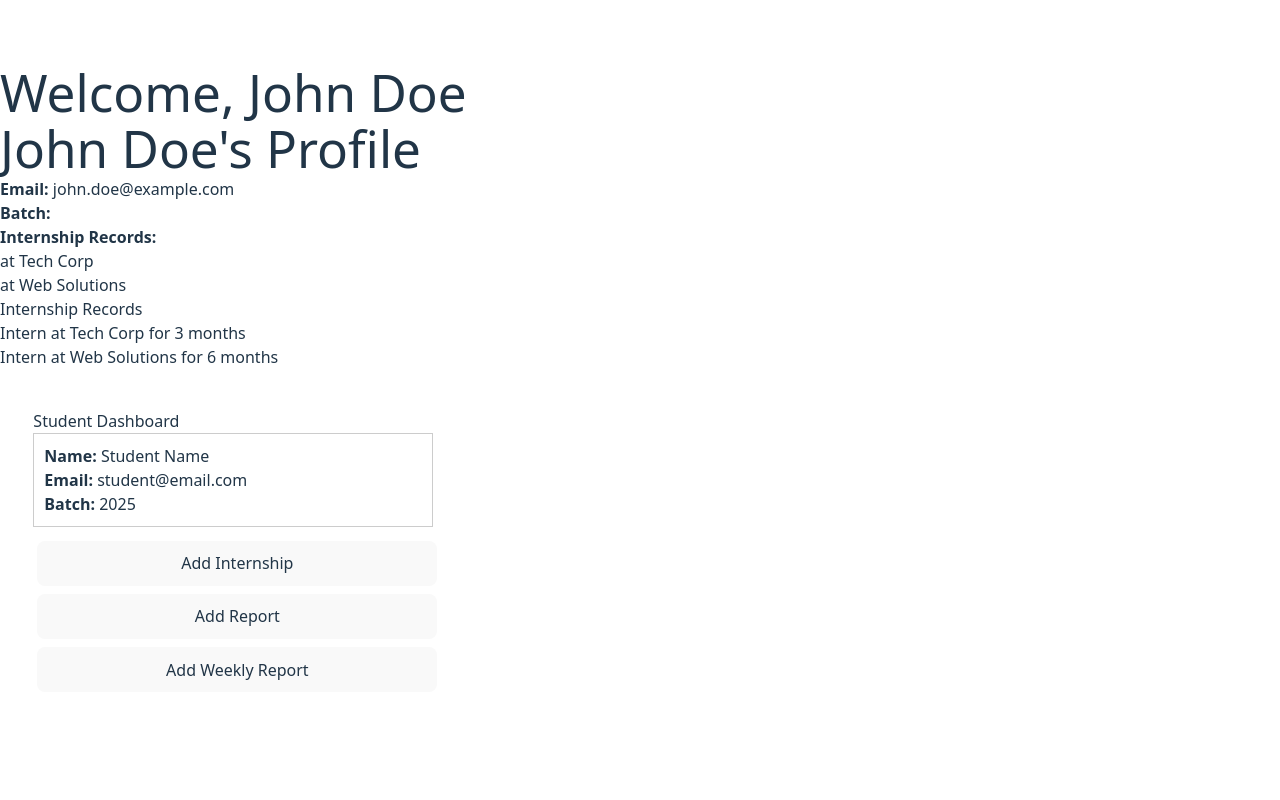
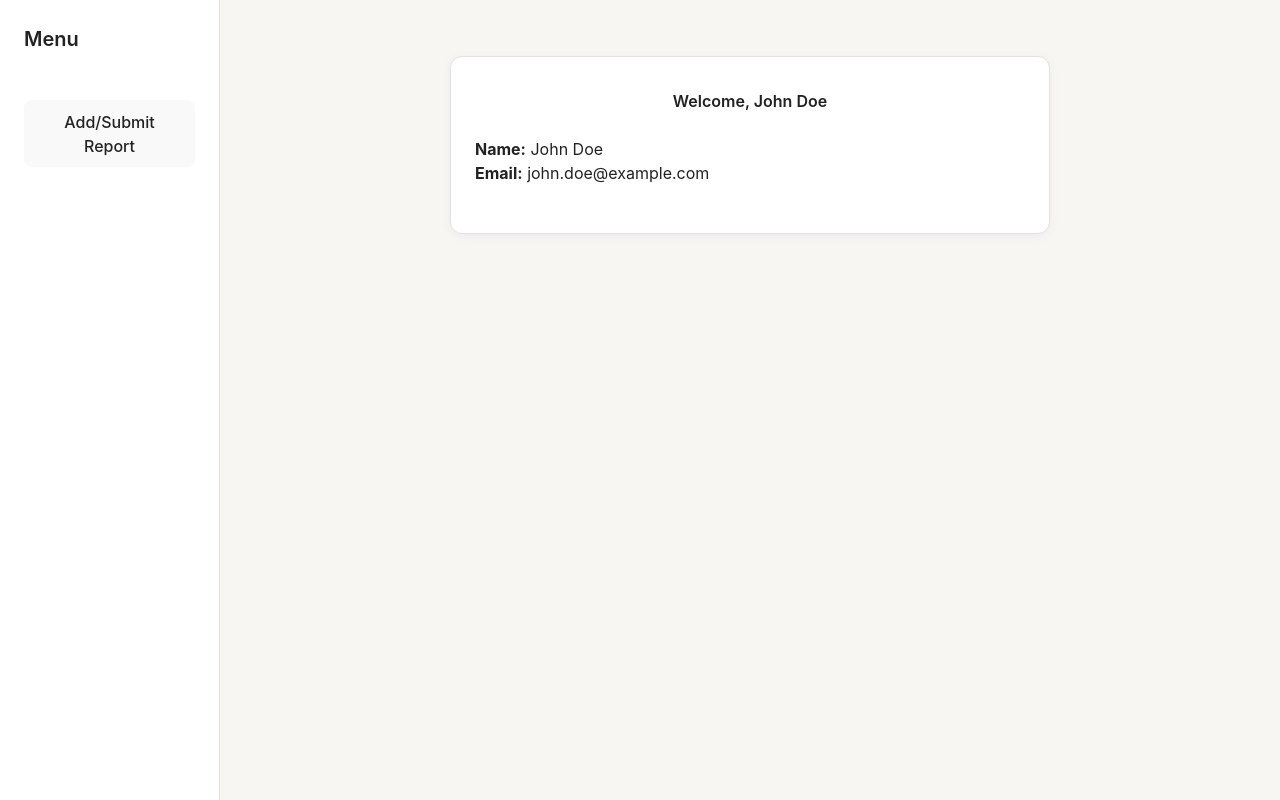
Before and after one commit to KushalvDesai/Internpool, a React (Vite) app in the folder fe/: page /dashboard in a window 1280 px wide. Built offline with nearby package versions, Linux system fonts and the light colour scheme.

Commit message:
added weekly report

```diff
--- a/fe/src/App.css
+++ b/fe/src/App.css
@@ -1,4 +1,4 @@
-@import 'tailwindcss';
+/* @import 'tailwindcss';
 
 #root {
   max-width: 1280px;
@@ -41,4 +41,4 @@
 
 .read-the-docs {
   color: #888;
-}
+} */
--- a/fe/src/App.jsx
+++ b/fe/src/App.jsx
@@ -3,6 +3,7 @@ import { BrowserRouter as Router, Routes, Route } from 'react-router-dom';
 import Signup from './components/Signup';
 import Login from './components/Login';
 import Dashboard from './components/Dashboard';
+import WeeklyReport from './components/WeeklyReport';
 
 const App = () => (
   <Router>
@@ -10,6 +11,7 @@ const App = () => (
       <Route path="/" element={<Signup />} />
       <Route path="/login" element={<Login />} />
       <Route path="/dashboard" element={<Dashboard />} />
+      <Route path="/weekly-report" element={<WeeklyReport />} />
     </Routes>
   </Router>
 );
--- a/fe/src/components/Dashboard.jsx
+++ b/fe/src/components/Dashboard.jsx
@@ -1,87 +1,37 @@
-import React, { useState } from 'react';
-import Profile from './Profile';
+import React from 'react';
+import { useNavigate } from 'react-router-dom';
 
 const Dashboard = () => {
-  const [show, setShow] = useState('');
-  const [msg, setMsg] = useState('');
+  const navigate = useNavigate();
 
-  // Sample student data, this could be fetched from an API or context
+  // Sample student data
   const studentData = {
     name: 'John Doe',
     email: 'john.doe@example.com',
-    internshipRecords: [
-      { id: 1, company: 'Tech Corp', position: 'Intern', duration: '3 months' },
-      { id: 2, company: 'Web Solutions', position: 'Intern', duration: '6 months' },
-    ],
-  };
-
-  // Dummy profile data
-  const profile = { name: 'Student Name', email: 'student@email.com', batch: '2025' };
-
-  // Minimal forms
-  const forms = {
-    internship: (
-      <form onSubmit={async e => {
-        e.preventDefault();
-        await fetch('/api/student/internship', { method: 'POST', headers: { 'Content-Type': 'application/json' }, body: JSON.stringify({ /* ... */ }) });
-        setMsg('Internship added!');
-        setShow('');
-      }}>
-        <input placeholder="Company Name" required style={{ width: '100%', margin: 4 }} />
-        <button type="submit" style={{ width: '100%', margin: 4 }}>Add Internship</button>
-      </form>
-    ),
-    report: (
-      <form onSubmit={async e => {
-        e.preventDefault();
-        await fetch('/api/student/report', { method: 'POST', headers: { 'Content-Type': 'application/json' }, body: JSON.stringify({ /* ... */ }) });
-        setMsg('Report submitted!');
-        setShow('');
-      }}>
-        <input placeholder="Report Title" required style={{ width: '100%', margin: 4 }} />
-        <button type="submit" style={{ width: '100%', margin: 4 }}>Submit Report</button>
-      </form>
-    ),
-    weekly: (
-      <form onSubmit={async e => {
-        e.preventDefault();
-        await fetch('/api/student/report', { method: 'POST', headers: { 'Content-Type': 'application/json' }, body: JSON.stringify({ /* ... */ }) });
-        setMsg('Weekly report submitted!');
-        setShow('');
-      }}>
-        <input placeholder="Week #" required style={{ width: '100%', margin: 4 }} />
-        <button type="submit" style={{ width: '100%', margin: 4 }}>Submit Weekly Report</button>
-      </form>
-    ),
   };
 
   return (
-    <div className="dashboard">
-      <h1>Welcome, {studentData.name}</h1>
-      <Profile student={studentData} />
-      <h2>Internship Records</h2>
-      <ul>
-        {studentData.internshipRecords.map(record => (
-          <li key={record.id}>
-            {record.position} at {record.company} for {record.duration}
-          </li>
-        ))}
-      </ul>
-      <div style={{ maxWidth: 400, margin: '40px auto' }}>
-        <h2>Student Dashboard</h2>
-        <div style={{ border: '1px solid #ccc', padding: 10, marginBottom: 10 }}>
-          <b>Name:</b> {profile.name}<br />
-          <b>Email:</b> {profile.email}<br />
-          <b>Batch:</b> {profile.batch}
+    <div style={{ display: 'flex', minHeight: '100vh', width: '100vw', background: '#f7f6f3' }}>
+      {/* Sidebar */}
+      <aside style={{ width: 220, background: '#fff', borderRight: '1px solid #e3e3e3', padding: 24, display: 'flex', flexDirection: 'column', gap: 16 }}>
+        <h2 style={{ fontSize: 20, margin: 0, marginBottom: 24 }}>Menu</h2>
+        <button onClick={() => navigate('/weekly-report')} style={{ width: '100%' }}>Add/Submit Report</button>
+        {/* Add more sidebar actions here if needed */}
+      </aside>
+      {/* Main content */}
+      <main style={{ flex: 1, display: 'flex', flexDirection: 'column', alignItems: 'center', justifyContent: 'flex-start', padding: 32 }}>
+        <div className="card" style={{ maxWidth: 600, width: '100%' }}>
+          <h2 style={{ textAlign: 'center', marginBottom: 24 }}>Welcome, {studentData.name}</h2>
+          <div style={{ marginBottom: 16 }}>
+            <b>Name:</b> {studentData.name}<br />
+            <b>Email:</b> {studentData.email}
+          </div>
+          {/* Reports list can be added here if needed */}
         </div>
-        <button onClick={() => setShow('internship')} style={{ width: '100%', margin: 4 }}>Add Internship</button>
-        <button onClick={() => setShow('report')} style={{ width: '100%', margin: 4 }}>Add Report</button>
-        <button onClick={() => setShow('weekly')} style={{ width: '100%', margin: 4 }}>Add Weekly Report</button>
-        {show && <div style={{ marginTop: 10 }}>{forms[show]}</div>}
-        {msg && <div style={{ color: 'green', marginTop: 10 }}>{msg}</div>}
-      </div>
+      </main>
     </div>
   );
 };
 
 export default Dashboard;
+// The sidebar now redirects to a new WeeklyReport page for report submission.
--- a/fe/src/components/Login.jsx
+++ b/fe/src/components/Login.jsx
@@ -14,7 +14,6 @@ const Login = () => {
       setError('Password must be at least 8 characters');
       return;
     }
-    // Minimal: send to backend (replace URL as needed)
     await fetch('/api/login', {
       method: 'POST',
       headers: { 'Content-Type': 'application/json' },
@@ -24,17 +23,22 @@ const Login = () => {
   };
 
   return (
-    <div style={{ maxWidth: 300, margin: '40px auto' }}>
-      <h2>Login</h2>
-      <form onSubmit={handleSubmit}>
-        <input name="email" type="email" placeholder="Email" value={form.email} onChange={handleChange} required style={{ width: '100%', margin: 4 }} />
-        <input name="password" type="password" placeholder="Password" value={form.password} onChange={handleChange} required style={{ width: '100%', margin: 4 }} />
-        {error && <div style={{ color: 'red', fontSize: 12 }}>{error}</div>}
-        <button type="submit" style={{ width: '100%', margin: 4 }}>Login</button>
-      </form>
-      <button onClick={() => navigate('/')} style={{ width: '100%', margin: 4 }}>Go to Signup</button>
+    <div style={{ minHeight: '100vh', display: 'flex', alignItems: 'center', justifyContent: 'center', background: '#f7f6f3' }}>
+      <div style={{ background: '#fff', borderRadius: 8, boxShadow: '0 2px 8px #ececec', padding: 32, maxWidth: 350, width: '100%' }}>
+        <h2 style={{ textAlign: 'center', marginBottom: 24 }}>Login to your account</h2>
+        <form onSubmit={handleSubmit} style={{ display: 'flex', flexDirection: 'column', gap: 8 }}>
+          <label>Email</label>
+          <input name="email" type="email" placeholder="Email" value={form.email} onChange={handleChange} required />
+          <label>Password</label>
+          <input name="password" type="password" placeholder="Password (min 8 chars)" value={form.password} onChange={handleChange} required />
+          {error && <div style={{ color: 'red', fontSize: 13 }}>{error}</div>}
+          <button type="submit" style={{ marginTop: 12 }}>Login</button>
+        </form>
+        <button onClick={() => navigate('/')} style={{ marginTop: 12, background: '#f7f6f3' }}>Go to Signup</button>
+      </div>
     </div>
   );
 };
 
 export default Login;
+// This component uses a Notion-like card and aceternity-style form for login.
--- a/fe/src/components/Signup.jsx
+++ b/fe/src/components/Signup.jsx
@@ -2,11 +2,17 @@ import React, { useState } from 'react';
 import { useNavigate } from 'react-router-dom';
 
 const Signup = () => {
-  const [form, setForm] = useState({ name: '', email: '', password: '' });
+  const [form, setForm] = useState({ name: '', email: '', password: '', file: null });
   const [error, setError] = useState('');
   const navigate = useNavigate();
 
-  const handleChange = e => setForm({ ...form, [e.target.name]: e.target.value });
+  const handleChange = e => {
+    const { name, value, files } = e.target;
+    setForm(f => ({
+      ...f,
+      [name]: files ? files[0] : value,
+    }));
+  };
 
   const handleSubmit = async e => {
     e.preventDefault();
@@ -14,28 +20,40 @@ const Signup = () => {
       setError('Password must be at least 8 characters');
       return;
     }
-    // Minimal: send to backend (replace URL as needed)
+    // Simulate file upload (replace with real API as needed)
+    const data = new FormData();
+    data.append('name', form.name);
+    data.append('email', form.email);
+    data.append('password', form.password);
+    if (form.file) data.append('file', form.file);
     await fetch('/api/signup', {
       method: 'POST',
-      headers: { 'Content-Type': 'application/json' },
-      body: JSON.stringify(form),
+      body: data,
     });
     navigate('/dashboard');
   };
 
   return (
-    <div style={{ maxWidth: 300, margin: '40px auto' }}>
-      <h2>Signup</h2>
-      <form onSubmit={handleSubmit}>
-        <input name="name" placeholder="Name" value={form.name} onChange={handleChange} required style={{ width: '100%', margin: 4 }} />
-        <input name="email" type="email" placeholder="Email" value={form.email} onChange={handleChange} required style={{ width: '100%', margin: 4 }} />
-        <input name="password" type="password" placeholder="Password" value={form.password} onChange={handleChange} required style={{ width: '100%', margin: 4 }} />
-        {error && <div style={{ color: 'red', fontSize: 12 }}>{error}</div>}
-        <button type="submit" style={{ width: '100%', margin: 4 }}>Signup</button>
-      </form>
-      <button onClick={() => navigate('/login')} style={{ width: '100%', margin: 4 }}>Go to Login</button>
+    <div style={{ minHeight: '100vh', display: 'flex', alignItems: 'center', justifyContent: 'center', background: '#f7f6f3' }}>
+      <div style={{ background: '#fff', borderRadius: 8, boxShadow: '0 2px 8px #ececec', padding: 32, maxWidth: 350, width: '100%' }}>
+        <h2 style={{ textAlign: 'center', marginBottom: 24 }}>Create your account</h2>
+        <form onSubmit={handleSubmit} style={{ display: 'flex', flexDirection: 'column', gap: 8 }}>
+          <label>Name</label>
+          <input name="name" placeholder="Name" value={form.name} onChange={handleChange} required />
+          <label>Email</label>
+          <input name="email" type="email" placeholder="Email" value={form.email} onChange={handleChange} required />
+          <label>Password</label>
+          <input name="password" type="password" placeholder="Password (min 8 chars)" value={form.password} onChange={handleChange} required />
+          <label>Profile Picture</label>
+          <input name="file" type="file" accept="image/*" onChange={handleChange} style={{ padding: 0, border: 'none', background: 'none' }} />
+          {error && <div style={{ color: 'red', fontSize: 13 }}>{error}</div>}
+          <button type="submit" style={{ marginTop: 12 }}>Signup</button>
+        </form>
+        <button onClick={() => navigate('/login')} style={{ marginTop: 12, background: '#f7f6f3' }}>Go to Login</button>
+      </div>
     </div>
   );
 };
 
 export default Signup;
+// This component uses a Notion-like card, aceternity-style form, and file upload for profile picture.
--- /dev/null
+++ b/fe/src/components/WeeklyReport.jsx
@@ -0,0 +1,131 @@
+import React, { useState } from 'react';
+import { useNavigate } from 'react-router-dom';
+
+const weeks = [1, 2, 3, 4];
+
+const initialForm = {
+  studentId: '',
+  studentName: '',
+  sem: '',
+  div: '',
+  internshipType: '',
+  weekNo: '',
+  from: '',
+  to: '',
+  hours: '',
+  company: '',
+  technology: '',
+  assignments: '',
+  rewarding: '',
+  difficult: '',
+  upcoming: '',
+  learning: '',
+};
+
+const WeeklyReport = () => {
+  const [week, setWeek] = useState(1);
+  const [form, setForm] = useState(initialForm);
+  const navigate = useNavigate();
+
+  const handleChange = e => setForm({ ...form, [e.target.name]: e.target.value });
+
+  const handleWeekChange = e => {
+    setWeek(Number(e.target.value));
+    setForm({ ...form, weekNo: e.target.value });
+  };
+
+  const handleSubmit = async e => {
+    e.preventDefault();
+    // Submit form to backend (API call)
+    await fetch('/api/student/report', {
+      method: 'POST',
+      headers: { 'Content-Type': 'application/json' },
+      body: JSON.stringify(form),
+    });
+    navigate('/dashboard');
+  };
+
+  return (
+    <div style={{ minHeight: '100vh', display: 'flex', alignItems: 'center', justifyContent: 'center', background: '#f7f6f3' }}>
+      <div className="card" style={{ maxWidth: 600, width: '100%' }}>
+        <h2 style={{ textAlign: 'center', marginBottom: 16 }}>Weekly Internship Report</h2>
+        <form onSubmit={handleSubmit} style={{ display: 'flex', flexDirection: 'column', gap: 10 }}>
+          <div style={{ display: 'flex', gap: 8 }}>
+            <div style={{ flex: 1 }}>
+              <label>Student ID</label>
+              <input name="studentId" value={form.studentId} onChange={handleChange} required />
+            </div>
+            <div style={{ flex: 2 }}>
+              <label>Student Name</label>
+              <input name="studentName" value={form.studentName} onChange={handleChange} required />
+            </div>
+          </div>
+          <div style={{ display: 'flex', gap: 8 }}>
+            <div style={{ flex: 1 }}>
+              <label>Sem.</label>
+              <input name="sem" value={form.sem} onChange={handleChange} required />
+            </div>
+            <div style={{ flex: 1 }}>
+              <label>Div.</label>
+              <input name="div" value={form.div} onChange={handleChange} required />
+            </div>
+            <div style={{ flex: 2 }}>
+              <label>Type of Internship</label>
+              <input name="internshipType" value={form.internshipType} onChange={handleChange} required />
+            </div>
+          </div>
+          <div style={{ display: 'flex', gap: 8 }}>
+            <div style={{ flex: 1 }}>
+              <label>Week No.</label>
+              <select name="weekNo" value={week} onChange={handleWeekChange} required>
+                {weeks.map(w => <option key={w} value={w}>{w}</option>)}
+              </select>
+            </div>
+            <div style={{ flex: 2 }}>
+              <label>From</label>
+              <input name="from" type="date" value={form.from} onChange={handleChange} required />
+            </div>
+            <div style={{ flex: 2 }}>
+              <label>To</label>
+              <input name="to" type="date" value={form.to} onChange={handleChange} required />
+            </div>
+            <div style={{ flex: 2 }}>
+              <label>Working Hours / week</label>
+              <input name="hours" value={form.hours} onChange={handleChange} required />
+            </div>
+          </div>
+          <div style={{ display: 'flex', gap: 8 }}>
+            <div style={{ flex: 2 }}>
+              <label>Company Name</label>
+              <input name="company" value={form.company} onChange={handleChange} required />
+            </div>
+            <div style={{ flex: 2 }}>
+              <label>Technology worked on</label>
+              <input name="technology" value={form.technology} onChange={handleChange} required />
+            </div>
+          </div>
+          <label>Describe your principle assignments and responsibilities for this period.</label>
+          <textarea name="assignments" value={form.assignments} onChange={handleChange} required style={{ minHeight: 40 }} />
+          <label>What experiences were particularly rewarding during this report period?</label>
+          <textarea name="rewarding" value={form.rewarding} onChange={handleChange} required style={{ minHeight: 40 }} />
+          <label>What experiences were particularly difficult during this report period?</label>
+          <textarea name="difficult" value={form.difficult} onChange={handleChange} required style={{ minHeight: 40 }} />
+          <label>Describe principal tasks and duties to be performed and accomplishments during the upcoming week.</label>
+          <textarea name="upcoming" value={form.upcoming} onChange={handleChange} required style={{ minHeight: 40 }} />
+          <label>Learning Outcomes: (in brief)</label>
+          <textarea name="learning" value={form.learning} onChange={handleChange} required style={{ minHeight: 40 }} />
+          <div style={{ display: 'flex', gap: 8, marginTop: 12 }}>
+            <button type="submit" style={{ flex: 1 }}>Submit</button>
+            <button type="button" onClick={() => navigate('/dashboard')} style={{ flex: 1, background: '#f7f6f3' }}>Cancel</button>
+          </div>
+        </form>
+        <div style={{ marginTop: 24, fontSize: 13, color: '#888', textAlign: 'center' }}>
+          Signature of Internal Guide &nbsp;&nbsp; Signature of External Guide
+        </div>
+      </div>
+    </div>
+  );
+};
+
+export default WeeklyReport;
+// This page provides a weekly report form for 4 weeks, with all required questions and fields.
--- a/fe/src/index.css
+++ b/fe/src/index.css
@@ -6,7 +6,7 @@
   font-weight: 400;
 
   color-scheme: light dark;
-  color: rgba(255, 255, 255, 0.87);
+  color: black;
   background-color: #242424;
 
   font-synthesis: none;
@@ -26,15 +26,34 @@ a:hover {
 
 body {
   margin: 0;
-  display: flex;
-  place-items: center;
-  min-width: 320px;
   min-height: 100vh;
+
+  background: #f7f6f3;
+  font-family: 'Inter', 'Segoe UI', Arial, sans-serif;
+  color: #222;
 }
 
-h1 {
-  font-size: 3.2em;
-  line-height: 1.1;
+#root {
+  min-height: 100vh;
+  display: flex;
+  align-items: center;
+  justify-content: center;
+}
+
+input, button, textarea, select {
+  font-family: inherit;
+  border-radius: 8px;
+  border: 1px solid #e3e3e3;
+  background: #fff;
+  padding: 10px;
+  margin: 6px 0;
+  box-sizing: border-box;
+  outline: none;
+  transition: border 0.2s;
+}
+
+input:focus, textarea:focus, select:focus {
+  border: 1.5px solid #a3a3a3;
 }
 
 button {
@@ -44,16 +63,45 @@ button {
   font-size: 1em;
   font-weight: 500;
   font-family: inherit;
-  background-color: #1a1a1a;
+
+  background: #ececec;
+  color: #222;
+  border: none;
   cursor: pointer;
-  transition: border-color 0.25s;
+  transition: background 0.2s;
 }
 button:hover {
-  border-color: #646cff;
+  background: #e3e3e3;
 }
 button:focus,
 button:focus-visible {
   outline: 4px auto -webkit-focus-ring-color;
+}
+
+.card {
+  background: #fff;
+  border-radius: 12px;
+  box-shadow: 0 2px 8px #ececec;
+  padding: 32px 24px;
+  margin: 24px auto;
+  max-width: 400px;
+  width: 100%;
+  border: 1px solid #e3e3e3;
+}
+
+h1, h2, h3, h4 {
+  font-weight: 600;
+  color: #222;
+  margin-top: 0;
+}
+
+::-webkit-scrollbar {
+  width: 8px;
+  background: #f7f6f3;
+}
+::-webkit-scrollbar-thumb {
+  background: #e3e3e3;
+  border-radius: 8px;
 }
 
 @media (prefers-color-scheme: light) {
```
